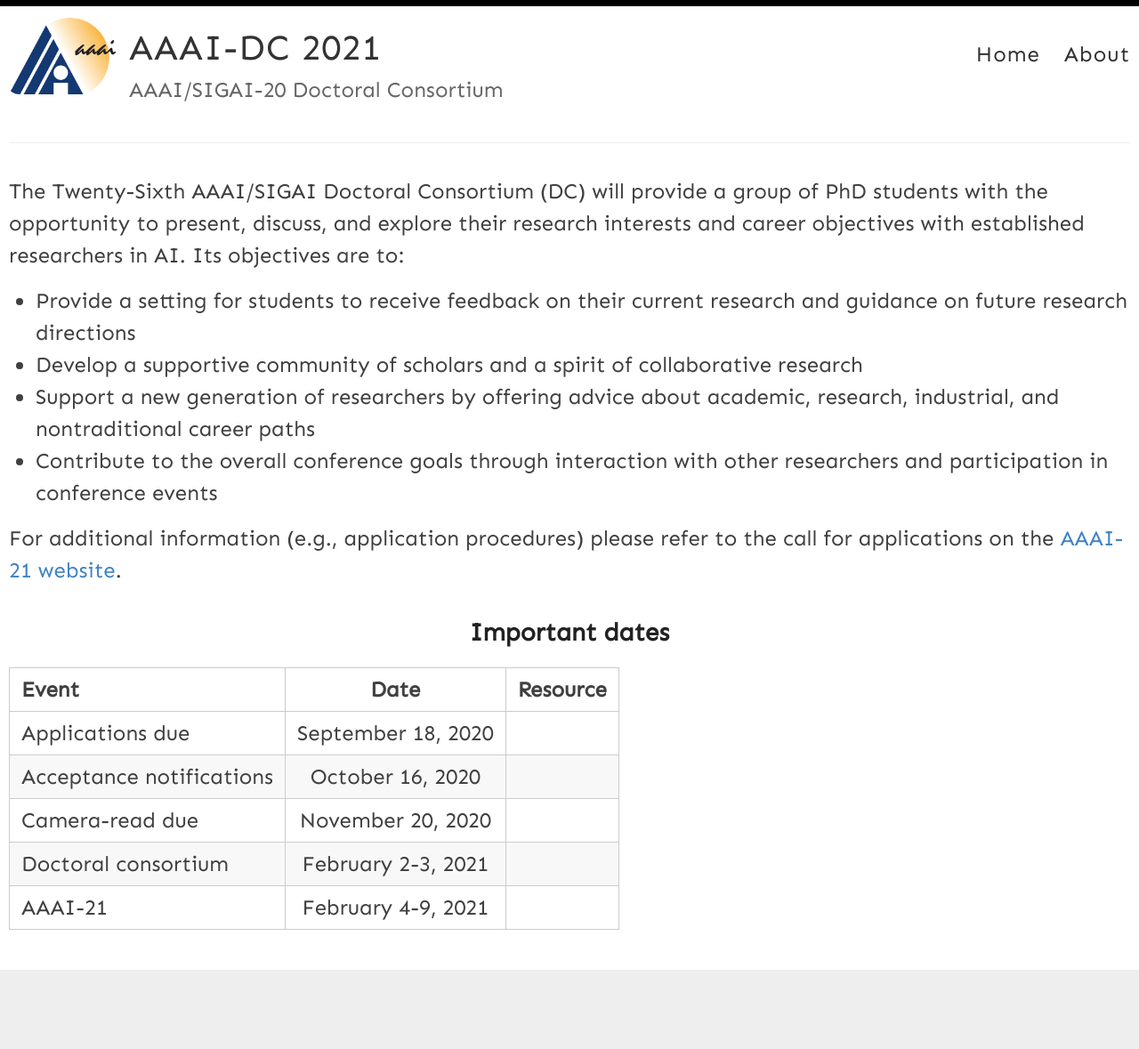
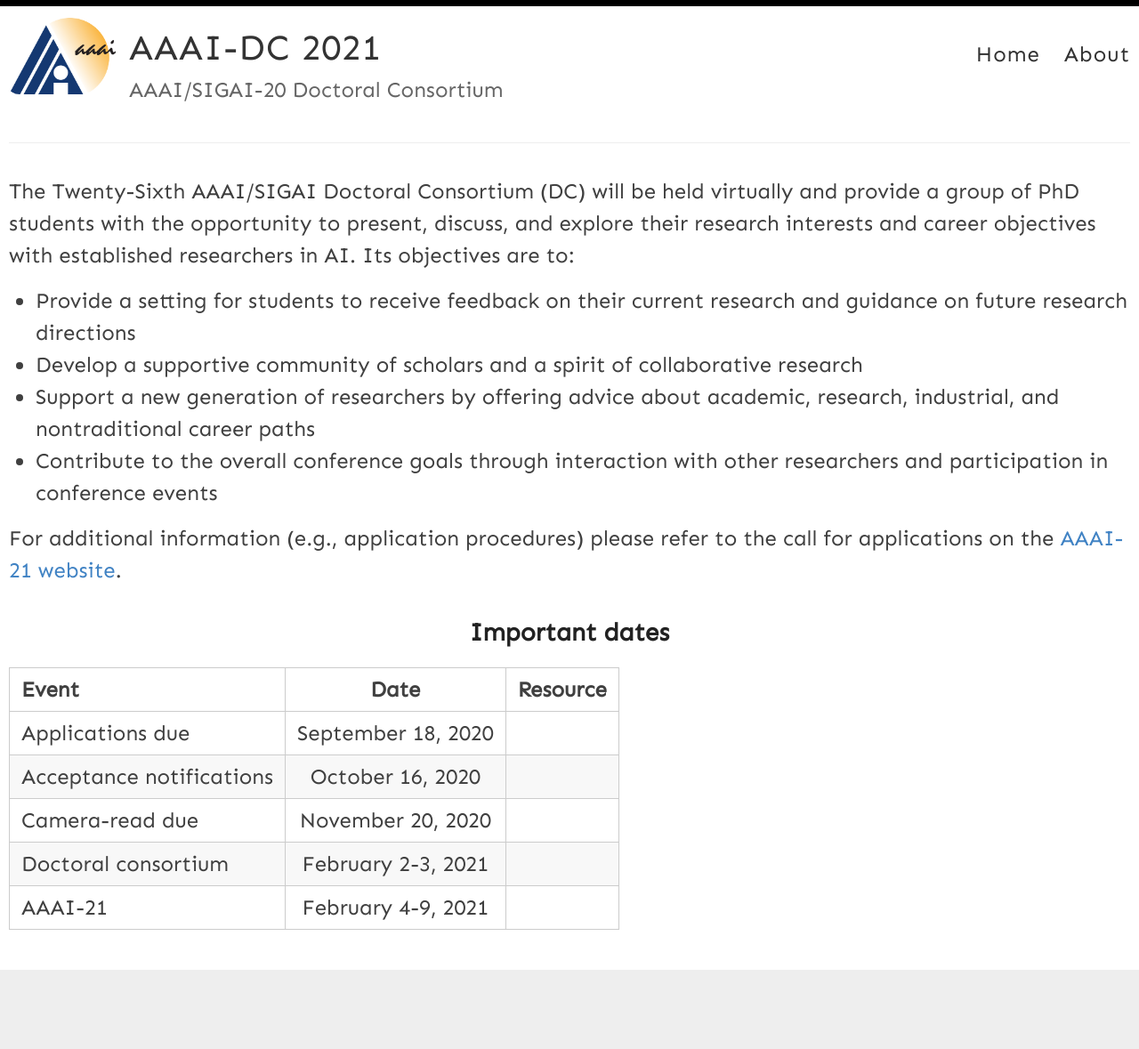
Before and after one commit to anna-reali/dc2021, a Jekyll site: the page built from index.md, in a window 1280 px wide. Shown: the whole page at 89% size. Built offline with Jekyll 4.4.1, drawn with Linux system fonts in a browser that asks for light colours.

Commit message:
Update index.md

```diff
--- a/index.md
+++ b/index.md
@@ -3,7 +3,7 @@ layout: page
 permalink: /
 ---
 
-The Twenty-Sixth AAAI/SIGAI Doctoral Consortium (DC) will provide a group of PhD students with the opportunity to present, discuss, and explore their research interests and career objectives with established researchers in AI. Its objectives are to:
+The Twenty-Sixth AAAI/SIGAI Doctoral Consortium (DC) will be held virtually and provide a group of PhD students with the opportunity to present, discuss, and explore their research interests and career objectives with established researchers in AI. Its objectives are to:
 - Provide a setting for students to receive feedback on their current research and guidance on future research directions
 - Develop a supportive community of scholars and a spirit of collaborative research
 - Support a new generation of researchers by offering advice about academic, research, industrial, and nontraditional career paths
```
